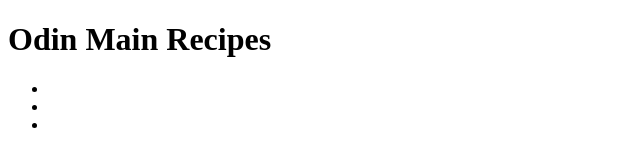
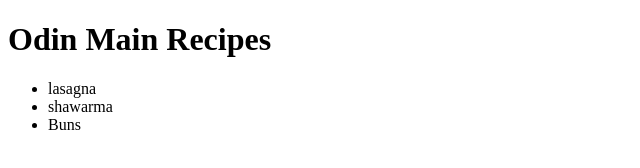
Before and after one commit to chidiHenry/odinRecipes, a plain HTML site: page index.html in a window 1280 px wide. Shown: the whole page, without its empty margins (0-640 px from the left). Drawn offline with Linux system fonts and the light colour scheme.

Commit message:
Latest State

```diff
--- a/index.html
+++ b/index.html
@@ -9,9 +9,9 @@
 <body>
     <h1>Odin Main Recipes</h1>
     <ul>
-    <li><a href="./recipes/lasagna.html"></a></li>
-    <li><a href="./recipes/shawarma.html"></a></li>
-    <li><a href="./recipes/buns.html"></a></li>
+    <li><a href="./recipes/lasagna.html"></a>lasagna</li>
+    <li><a href="./recipes/shawarma.html"></a>shawarma</li>
+    <li><a href="./recipes/buns.html"></a>Buns</li>
     </ul>
 
 
```
